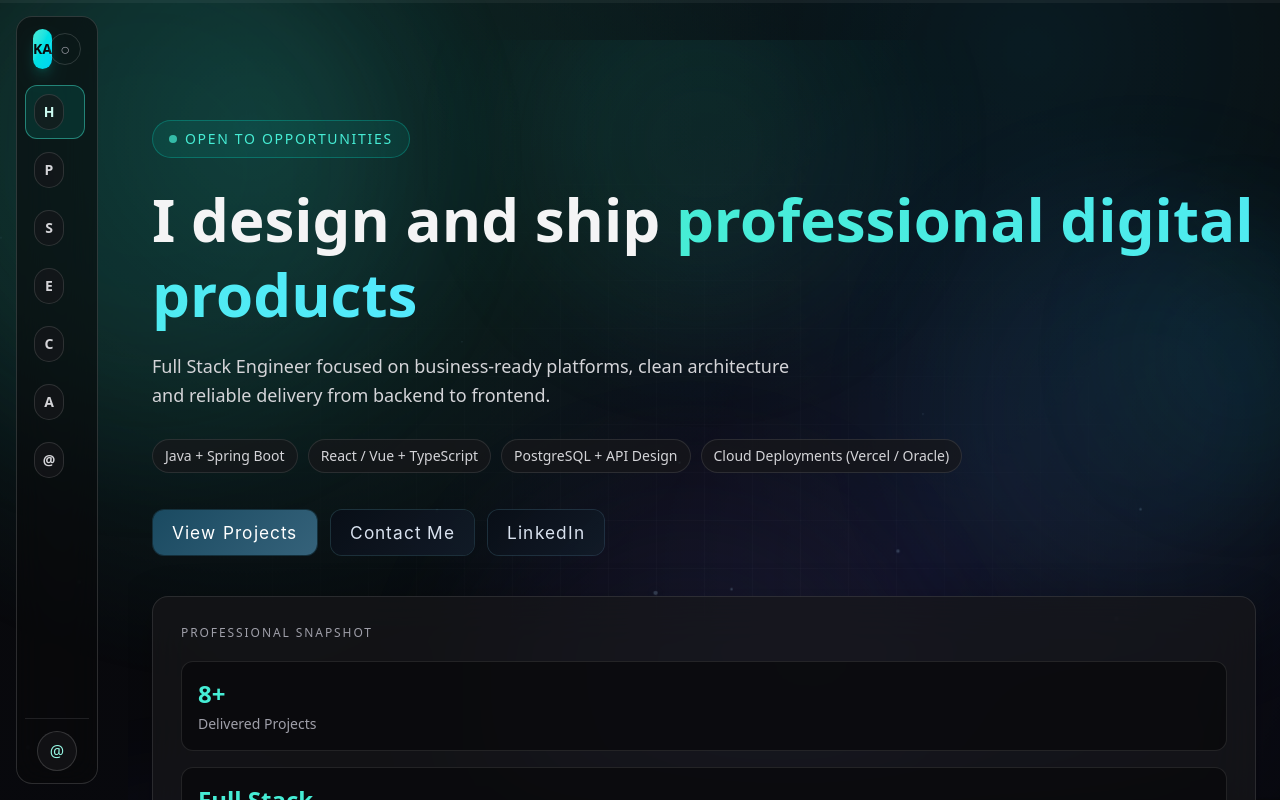
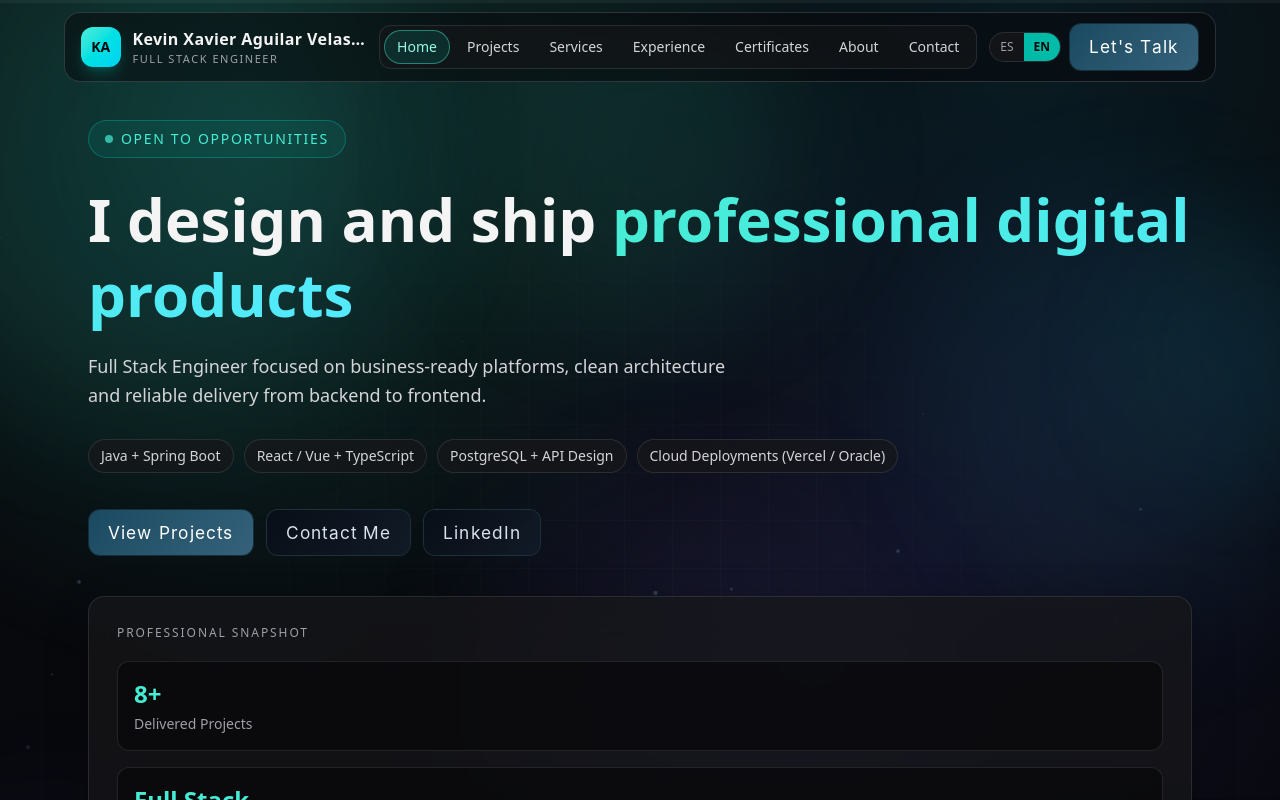
Before and after one commit to XaviX598/portfolio, a Next.js app: page / in a window 1280 px wide. Shown: the top 800 px of the page. Built offline with nearby package versions, Linux system fonts and the light colour scheme.

Commit message:
feat(portfolio): morph desktop nav from top bar to left sidebar on scroll

```diff
--- a/app/globals.css
+++ b/app/globals.css
@@ -31,6 +31,20 @@ body {
     radial-gradient(ellipse 60% 40% at 80% 60%, rgba(45, 212, 191, 0.06) 0%, transparent 40%),
     linear-gradient(180deg, #09090b 0%, #020617 100%);
   overflow-x: hidden;
+}
+
+.site-main {
+  transition: padding-left 420ms cubic-bezier(0.2, 0.8, 0.2, 1);
+}
+
+@media (min-width: 768px) {
+  .site-main {
+    padding-left: 0;
+  }
+
+  html.nav-left-active .site-main {
+    padding-left: 7.3rem;
+  }
 }
 
 .ambient-bg {
--- a/components/HomeClient.tsx
+++ b/components/HomeClient.tsx
@@ -26,7 +26,7 @@ export default function HomeClient() {
 
       <Navbar lang={lang} onLangChange={setLang} />
 
-      <main className="pt-28 md:pt-10 md:pl-28 lg:pl-32 relative z-10">
+      <main className="site-main pt-28 md:pt-10 relative z-10">
         <Hero lang={lang} />
         <Projects lang={lang} />
         <Services lang={lang} />
--- a/components/Navbar.tsx
+++ b/components/Navbar.tsx
@@ -19,18 +19,34 @@ const sectionIds = [
   "contact",
 ] as const;
 
+const LEFT_MODE_SCROLL_Y = 120;
+
 export default function Navbar({ lang, onLangChange }: NavbarProps) {
   const [scrolled, setScrolled] = useState(false);
+  const [isLeftMode, setIsLeftMode] = useState(false);
   const [menuOpen, setMenuOpen] = useState(false);
   const [isHoverExpanded, setIsHoverExpanded] = useState(false);
   const [isPinned, setIsPinned] = useState(false);
   const [activeSection, setActiveSection] = useState("#home");
 
   useEffect(() => {
-    const handleScroll = () => setScrolled(window.scrollY > 24);
+    const handleScroll = () => {
+      setScrolled(window.scrollY > 24);
+      setIsLeftMode(window.scrollY > LEFT_MODE_SCROLL_Y);
+    };
+
+    handleScroll();
     window.addEventListener("scroll", handleScroll);
     return () => window.removeEventListener("scroll", handleScroll);
   }, []);
+
+  useEffect(() => {
+    const root = document.documentElement;
+    root.classList.toggle("nav-left-active", isLeftMode);
+    return () => {
+      root.classList.remove("nav-left-active");
+    };
+  }, [isLeftMode]);
 
   useEffect(() => {
     const sections = sectionIds
@@ -93,8 +109,96 @@ export default function Navbar({ lang, onLangChange }: NavbarProps) {
 
   return (
     <>
+      <nav
+        className={`hidden md:block fixed inset-x-0 top-3 z-50 px-4 sm:px-6 transition-all duration-500 ${
+          isLeftMode
+            ? "-translate-y-24 opacity-0 pointer-events-none"
+            : "translate-y-0 opacity-100"
+        }`}
+      >
+        <div
+          className={`mx-auto max-w-6xl rounded-2xl border transition-all duration-300 ${
+            scrolled
+              ? "border-teal-300/35 bg-zinc-950/86 backdrop-blur-xl shadow-[0_16px_42px_rgba(0,0,0,0.42)]"
+              : "border-white/15 bg-zinc-950/55 backdrop-blur-lg"
+          }`}
+        >
+          <div className="flex items-center justify-between gap-3 px-3 sm:px-4 py-2.5">
+            <a href="#home" className="flex items-center gap-3 min-w-0">
+              <span className="inline-flex h-10 w-10 items-center justify-center rounded-xl bg-gradient-to-br from-teal-300 to-cyan-400 text-zinc-950 text-sm font-bold shadow-lg shadow-teal-500/25">
+                KA
+              </span>
+              <span className="min-w-0">
+                <span className="block text-zinc-100 font-semibold tracking-wide text-sm sm:text-base truncate">
+                  Kevin Xavier Aguilar Velasco
+                </span>
+                <span className="block text-[11px] text-zinc-400 uppercase tracking-[0.14em] truncate">
+                  {labels.role}
+                </span>
+              </span>
+            </a>
+
+            <div className="hidden xl:flex items-center gap-1 rounded-xl border border-white/10 bg-zinc-900/55 p-1">
+              {navItems.map((item) => (
+                <a
+                  key={item.href}
+                  href={item.href}
+                  onClick={() => setActiveSection(item.href)}
+                  className={`px-3 py-1.5 rounded-lg text-sm border transition-all duration-250 ${
+                    activeSection === item.href
+                      ? "text-teal-200 border-teal-300/45 bg-teal-500/15"
+                      : "text-zinc-300 border-transparent hover:text-teal-200 hover:border-teal-300/25 hover:bg-teal-500/10"
+                  }`}
+                >
+                  {item.label}
+                </a>
+              ))}
+            </div>
+
+            <div className="hidden sm:flex items-center gap-2">
+              <div className="flex border border-white/10 rounded-lg overflow-hidden bg-zinc-900/70">
+                <button
+                  type="button"
+                  onClick={() => onLangChange("es")}
+                  className={`px-2.5 py-1.5 text-xs transition-colors ${
+                    lang === "es"
+                      ? "bg-teal-500 text-zinc-950 font-semibold"
+                      : "text-zinc-400 hover:text-teal-200"
+                  }`}
+                >
+                  ES
+                </button>
+                <button
+                  type="button"
+                  onClick={() => onLangChange("en")}
+                  className={`px-2.5 py-1.5 text-xs transition-colors ${
+                    lang === "en"
+                      ? "bg-teal-500 text-zinc-950 font-semibold"
+                      : "text-zinc-400 hover:text-teal-200"
+                  }`}
+                >
+                  EN
+                </button>
+              </div>
+
+              <MotionButton
+                href="#contact"
+                label={labels.letsTalk}
+                size="md"
+                variant="primary"
+                className="text-sm"
+              />
+            </div>
+          </div>
+        </div>
+      </nav>
+
       <aside
-        className="hidden md:block fixed left-4 top-4 bottom-4 z-50"
+        className={`hidden md:block fixed left-4 top-4 bottom-4 z-50 transition-all duration-500 ${
+          isLeftMode
+            ? "translate-x-0 opacity-100 pointer-events-auto"
+            : "-translate-x-24 opacity-0 pointer-events-none"
+        }`}
         onMouseEnter={() => setIsHoverExpanded(true)}
         onMouseLeave={() => setIsHoverExpanded(false)}
       >
@@ -140,7 +244,7 @@ export default function Navbar({ lang, onLangChange }: NavbarProps) {
                 aria-label={isPinned ? labels.unpin : labels.pin}
                 title={isPinned ? labels.unpin : labels.pin}
               >
-                {isPinned ? "•" : "○"}
+                {isPinned ? "●" : "○"}
               </button>
             </div>
 
```
